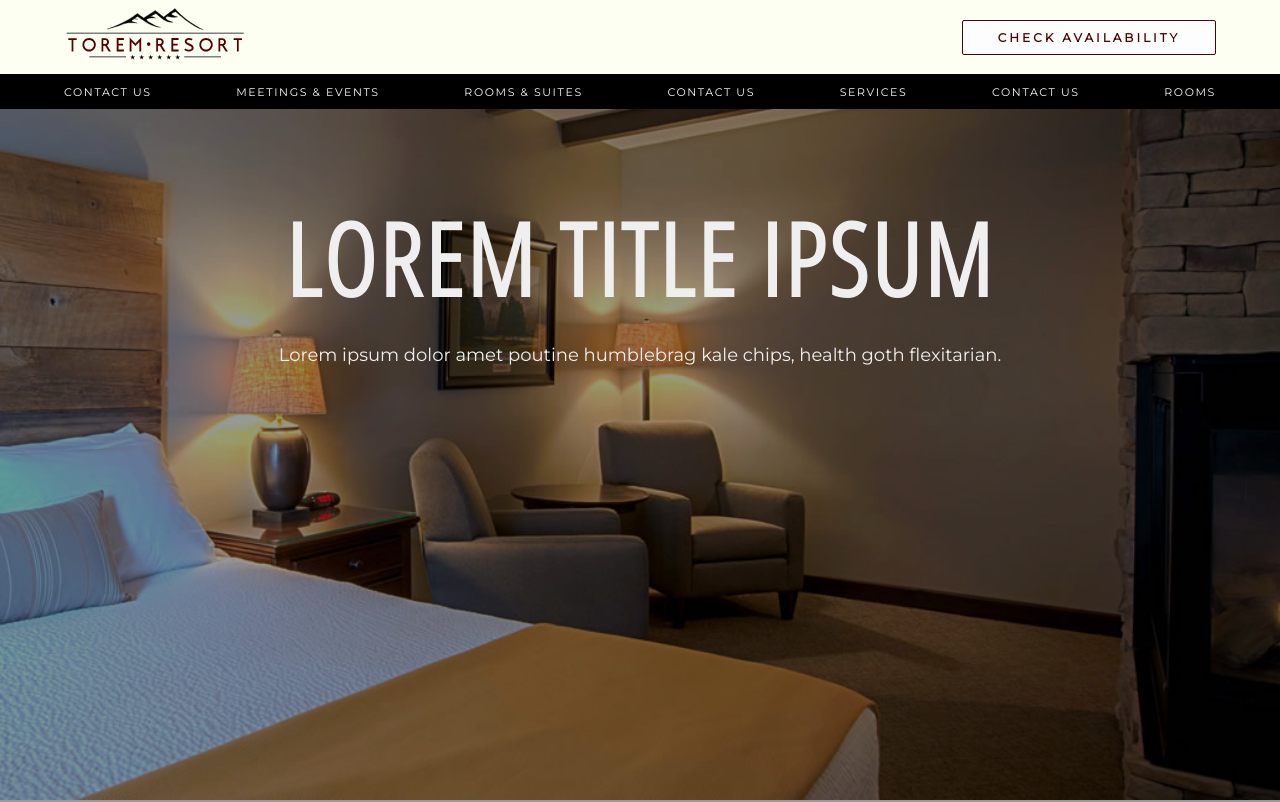
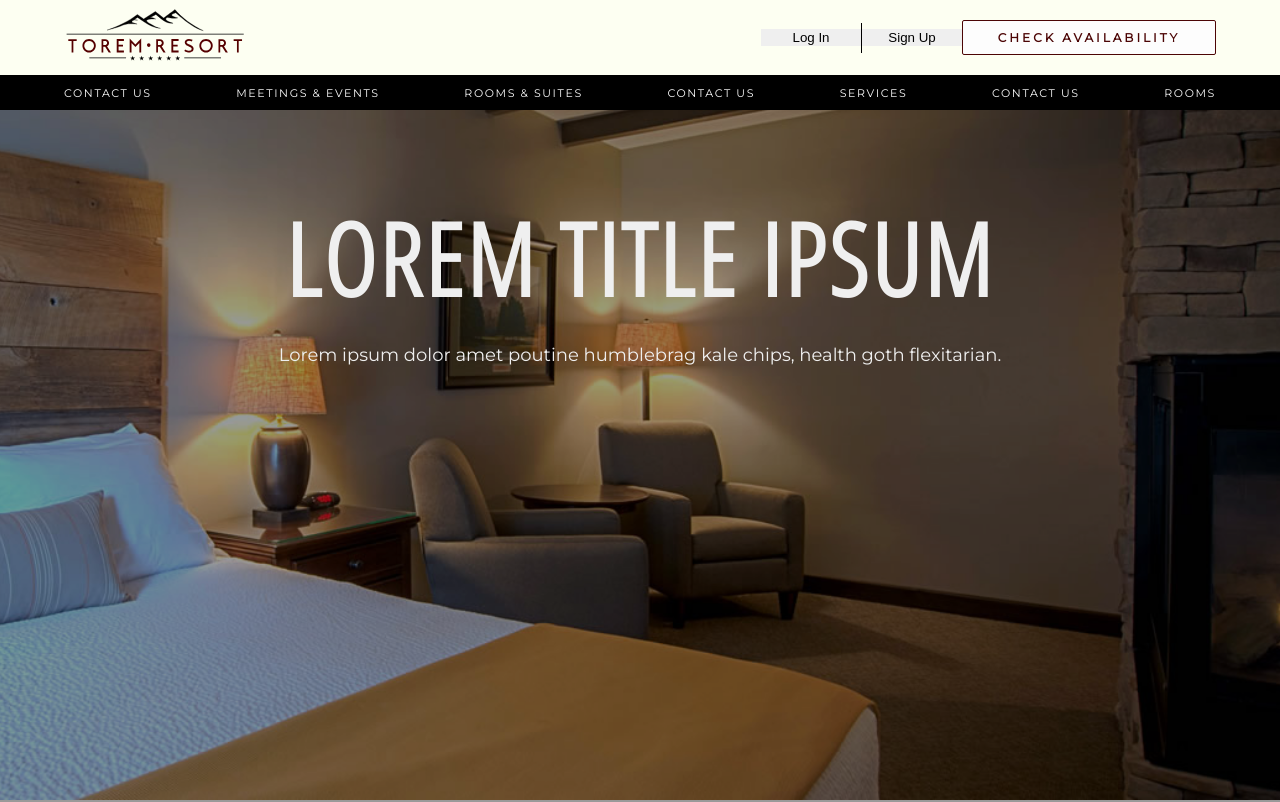
Before and after one commit to Gabewest1/hotel, a React (Create React App) app: page / in a window 1280 px wide. Shown: the top 802 px of the page. Built offline with nearby package versions, Linux system fonts and the light colour scheme; a web font is replaced by a local one.

Commit message:
added: log in and sign up buttons next to check availability

```diff
--- a/src/components/Navbar/index.js
+++ b/src/components/Navbar/index.js
@@ -15,7 +15,12 @@ class Navbar extends React.Component {
                     <Link to="/">
                         <Logo src="/assets/images/logo5.svg" />
                     </Link>
-                    <CheckAvailabilityButton />
+                    <Wrapper>
+                        <Button>Log In</Button>
+                        <Line />
+                        <Button>Sign Up</Button>
+                        <CheckAvailabilityButton />
+                    </Wrapper>
                 </TopNavbar>
 
 
@@ -40,6 +45,28 @@ class Navbar extends React.Component {
 const LINK_COLOR = "#fcfcfc;"
 const BOTTOM_NAV_BACKGROUND = SECONDARY_COLOR
 const TOP_NAV_BACKGROUND = PRIMARY_COLOR
+
+
+const Wrapper = styled.div`
+    height: 30px;
+    display: flex;
+    justify-content: space-between;
+    align-items: center;
+`
+
+const Button = styled.button`
+    width: 100px;
+    border: none;
+`
+
+const Line = styled.div`
+    background-color: ${ SECONDARY_COLOR };
+    width: 1px;
+    height: 100%;
+    align-self: flex-end;
+`
+
+
 const NAV_BAR_STYLE = `
     background-color: transparent;
     box-sizing: border-box;
@@ -108,6 +135,7 @@ const List = styled.ul`
     width: 100%;
     padding: 0;
     height: 40px;
+
     ${ ListItem } {
         margin: 0 15px;
 
@@ -128,7 +156,7 @@ const TopNavbar = styled.div`
     align-items: center;
     width: 90%;
     max-width: 1200px;
-    height: 74px;
+    height: 75px;
 `
 const BottomNavbar = styled.div`
     ${ NAV_BAR_STYLE }
```
